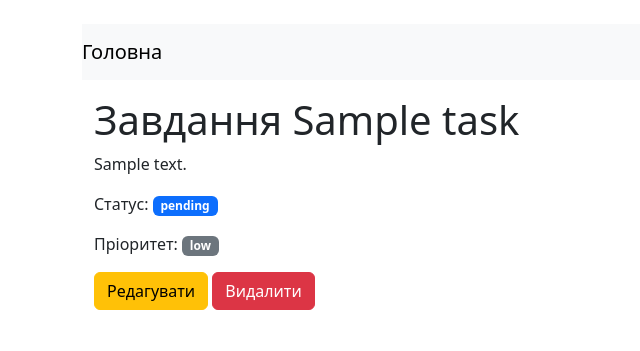
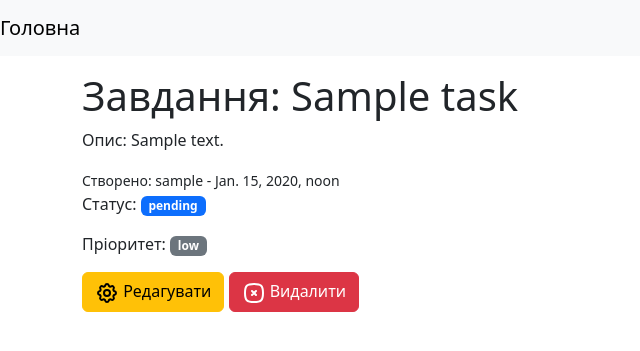
Before and after one commit to GrechkaMykhailo12345/Task_tracker_django, a Django app: page /task/1/detail in a window 1280 px wide. Shown: the top 351 px of the page, without its empty margins (0-640 px from the left). Run offline with Django 5.2, Linux system fonts and the light colour scheme; tables that the repository leaves empty hold one stand-in row (values such as "Sample post").

Commit message:
Виправив функцію додавання завдання, додав деякі дані і додав дизайн

```diff
--- a/Task_tracker_project/settings.py
+++ b/Task_tracker_project/settings.py
@@ -116,6 +116,10 @@ USE_TZ = True
 # https://docs.djangoproject.com/en/5.2/howto/static-files/
 
 STATIC_URL = 'static/'
+STATICFILES_DIRS = [BASE_DIR / 'static']
+
+MEDIA_URL = '/media/'
+MEDIA_ROOT = BASE_DIR / 'media'
 
 # Default primary key field type
 # https://docs.djangoproject.com/en/5.2/ref/settings/#default-auto-field
--- a/Task_tracker_project/urls.py
+++ b/Task_tracker_project/urls.py
@@ -16,8 +16,10 @@ Including another URLconf
 """
 from django.contrib import admin
 from django.urls import path, include
+from django.conf import settings
+from django.conf.urls.static import static
 
 urlpatterns = [
     path('admin/', admin.site.urls),
     path('', include('tasktrackerapp.urls')),
-]
+] + static(settings.MEDIA_URL, document_root=settings.MEDIA_ROOT)
--- a/tasktrackerapp/forms.py
+++ b/tasktrackerapp/forms.py
@@ -4,4 +4,4 @@ from tasktrackerapp.models import Task
 class TaskForm(forms.ModelForm):
     class Meta:
         model = Task
-        fields = ["title", "description", "status", "priority", "due_date", "created_at", "created_by"]
+        fields = ["title", "description", "status", "priority", "due_date"]
--- a/tasktrackerapp/views.py
+++ b/tasktrackerapp/views.py
@@ -17,3 +17,7 @@ class TaskCreateView(CreateView):
     template_name = "task_form.html"
     form_class = TaskForm
     success_url = reverse_lazy("tasktrackerapp:task_list")
+
+    def form_valid(self, form):
+        form.instance.created_by = self.request.user
+        return super().form_valid(form)
--- a/templates/base.html
+++ b/templates/base.html
@@ -8,14 +8,12 @@
 		<link rel="stylesheet" href="{% static 'css/style.css' %}">
 </head>
 <body>
-<div class="container mt-4">
     <nav class="navbar navbar-expand-lg navbar-light bg-light">
         <a class="navbar-brand" href="{% url 'tasktrackerapp:task_list' %}">Головна</a>
     </nav>
     {% block content %}
 
     {% endblock %}
-</div>
 <script src="https://cdn.jsdelivr.net/npm/bootstrap@5.3.6/dist/js/bootstrap.bundle.min.js" integrity="sha384-j1CDi7MgGQ12Z7Qab0qlWQ/Qqz24Gc6BM0thvEMVjHnfYGF0rmFCozFSxQBxwHKO" crossorigin="anonymous"></script>
 </body>
 </html>
--- a/templates/task_detail.html
+++ b/templates/task_detail.html
@@ -1,11 +1,12 @@
 {% extends 'base.html' %}
 {% block content %}
 <div class="container mt-3">
-    <h1>Завдання {{task.title}} </h1>
-    <p> {{task.description}} </p>
+    <h1>Завдання: {{task.title}} </h1>
+    <p>Опис: {{task.description}} </p>
+    <small>Створено: {{task.created_by.username}} - {{task.created_at}}</small>
     <p>Статус: <span class="badge text-bg-primary">{{ task.status }}</span></p>
     <p>Пріоритет: <span class="badge text-bg-secondary">{{ task.priority }}</span></p>
-    <a href="" class="btn btn-warning">Редагувати</a>
-    <a href="" class="btn btn-danger">Видалити</a>
+    <a href="" class="btn btn-warning"><svg  xmlns="http://www.w3.org/2000/svg"  width="24"  height="24"  viewBox="0 0 24 24"  fill="none"  stroke="currentColor"  stroke-width="2"  stroke-linecap="round"  stroke-linejoin="round"  class="icon icon-tabler icons-tabler-outline icon-tabler-settings"><path stroke="none" d="M0 0h24v24H0z" fill="none"/><path d="M10.325 4.317c.426 -1.756 2.924 -1.756 3.35 0a1.724 1.724 0 0 0 2.573 1.066c1.543 -.94 3.31 .826 2.37 2.37a1.724 1.724 0 0 0 1.065 2.572c1.756 .426 1.756 2.924 0 3.35a1.724 1.724 0 0 0 -1.066 2.573c.94 1.543 -.826 3.31 -2.37 2.37a1.724 1.724 0 0 0 -2.572 1.065c-.426 1.756 -2.924 1.756 -3.35 0a1.724 1.724 0 0 0 -2.573 -1.066c-1.543 .94 -3.31 -.826 -2.37 -2.37a1.724 1.724 0 0 0 -1.065 -2.572c-1.756 -.426 -1.756 -2.924 0 -3.35a1.724 1.724 0 0 0 1.066 -2.573c-.94 -1.543 .826 -3.31 2.37 -2.37c1 .608 2.296 .07 2.572 -1.065z" /><path d="M9 12a3 3 0 1 0 6 0a3 3 0 0 0 -6 0" /></svg> Редагувати</a>
+    <a href="" class="btn btn-danger"><svg  xmlns="http://www.w3.org/2000/svg"  width="24"  height="24"  viewBox="0 0 24 24"  fill="none"  stroke="currentColor"  stroke-width="2"  stroke-linecap="round"  stroke-linejoin="round"  class="icon icon-tabler icons-tabler-outline icon-tabler-square-rounded-x"><path stroke="none" d="M0 0h24v24H0z" fill="none"/><path d="M10 10l4 4m0 -4l-4 4" /><path d="M12 3c7.2 0 9 1.8 9 9s-1.8 9 -9 9s-9 -1.8 -9 -9s1.8 -9 9 -9z" /></svg> Видалити</a>
 </div>
 {% endblock %}
--- a/templates/task_form.html
+++ b/templates/task_form.html
@@ -5,8 +5,8 @@
     <h1>{{ view.title }}</h1>
     <form method="post">
         {% csrf_token %}
-        {% form as_p %}
-        <button type="submit" class="btn btn-success">Зберегти</button>
+        {{ form.as_p }}
+        <button type="submit" class="btn btn-success"><svg  xmlns="http://www.w3.org/2000/svg"  width="24"  height="24"  viewBox="0 0 24 24"  fill="none"  stroke="currentColor"  stroke-width="2"  stroke-linecap="round"  stroke-linejoin="round"  class="icon icon-tabler icons-tabler-outline icon-tabler-circle-dashed-check"><path stroke="none" d="M0 0h24v24H0z" fill="none"/><path d="M8.56 3.69a9 9 0 0 0 -2.92 1.95" /><path d="M3.69 8.56a9 9 0 0 0 -.69 3.44" /><path d="M3.69 15.44a9 9 0 0 0 1.95 2.92" /><path d="M8.56 20.31a9 9 0 0 0 3.44 .69" /><path d="M15.44 20.31a9 9 0 0 0 2.92 -1.95" /><path d="M20.31 15.44a9 9 0 0 0 .69 -3.44" /><path d="M20.31 8.56a9 9 0 0 0 -1.95 -2.92" /><path d="M15.44 3.69a9 9 0 0 0 -3.44 -.69" /><path d="M9 12l2 2l4 -4" /></svg> Зберегти</button>
     </form>
 </div>
 {% endblock %}
--- a/templates/task_list.html
+++ b/templates/task_list.html
@@ -3,11 +3,11 @@
 
 <div class="container mt-3">
     <h1>Трекер завдань</h1>
-    <a href="{% url 'tasktrackerapp:task_create'%}" class="btn btn-primary mb-3">Додати завдання</a>
+    <a href="{% url 'tasktrackerapp:task_create'%}" class="btn btn-primary mb-3"><svg  xmlns="http://www.w3.org/2000/svg"  width="24"  height="24"  viewBox="0 0 24 24"  fill="none"  stroke="currentColor"  stroke-width="2"  stroke-linecap="round"  stroke-linejoin="round"  class="icon icon-tabler icons-tabler-outline icon-tabler-square-plus"><path stroke="none" d="M0 0h24v24H0z" fill="none"/><path d="M9 12h6" /><path d="M12 9v6" /><path d="M3 5a2 2 0 0 1 2 -2h14a2 2 0 0 1 2 2v14a2 2 0 0 1 -2 2h-14a2 2 0 0 1 -2 -2v-14z" /></svg> Додати завдання</a>
     <ul class="list-group">
         {% for task in task_list %}
         <li class="list-group-item">
-            <a href="{% url 'tasktrackerapp:task_detail' task.id %}" class="list-group-item list-group-item-action">{{ task.title }}</a>
+            <a href="{% url 'tasktrackerapp:task_detail' task.id %}" class="list-group-item list-group-item-action">{{ task.title }} - {{task.get_status_display}}</a>
             <span class="badge text-bg-primary">{{ task.status }}</span>
             <span class="badge text-bg-secondary">{{ task.priority }}</span>
         </li>
```
